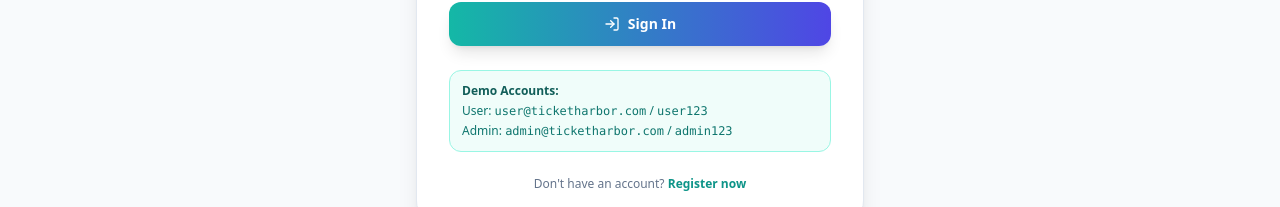
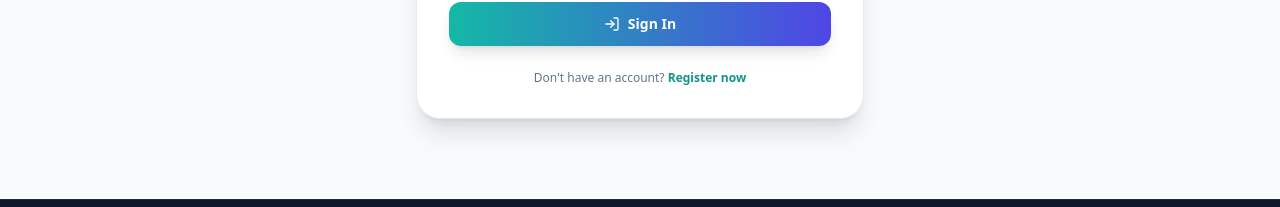
Before and after one commit to fordverse123-cpu/TicketHarbour, a React (Vite) app in the folder client/: page /login in a window 1280 px wide. Shown: the part 509-716 px from the top of the page. Built offline with nearby package versions, Linux system fonts and the light colour scheme; no server answers.

Commit message:
fix(client): remove demo account credentials hint box from login page

```diff
--- a/client/src/pages/Login.jsx
+++ b/client/src/pages/Login.jsx
@@ -81,13 +81,6 @@
           </button>
         </form>
 
-        {/* Demo Login Credentials Hint */}
-        <div className="p-3 bg-teal-50 dark:bg-teal-950/60 rounded-xl border border-teal-200 dark:border-teal-800 text-xs space-y-1">
-          <p className="font-bold text-teal-800 dark:text-teal-300">Demo Accounts:</p>
-          <p className="text-teal-700 dark:text-teal-400">User: <code>user@ticketharbor.com</code> / <code>user123</code></p>
-          <p className="text-teal-700 dark:text-teal-400">Admin: <code>admin@ticketharbor.com</code> / <code>admin123</code></p>
-        </div>
-
         <p className="text-center text-xs text-slate-500 dark:text-slate-400">
           Don't have an account?{' '}
           <Link to="/register" className="font-bold text-teal-600 dark:text-teal-400 hover:underline">
```
